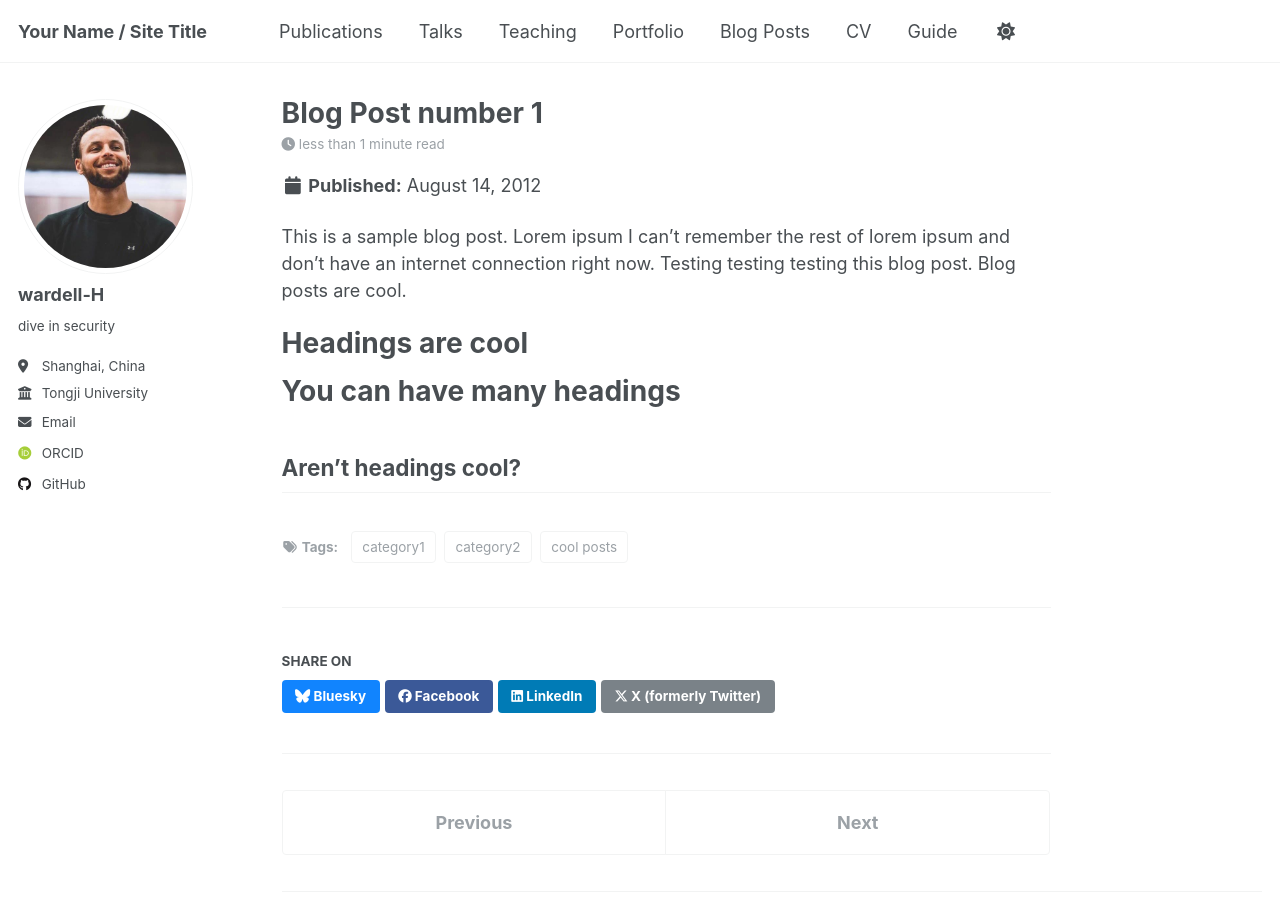
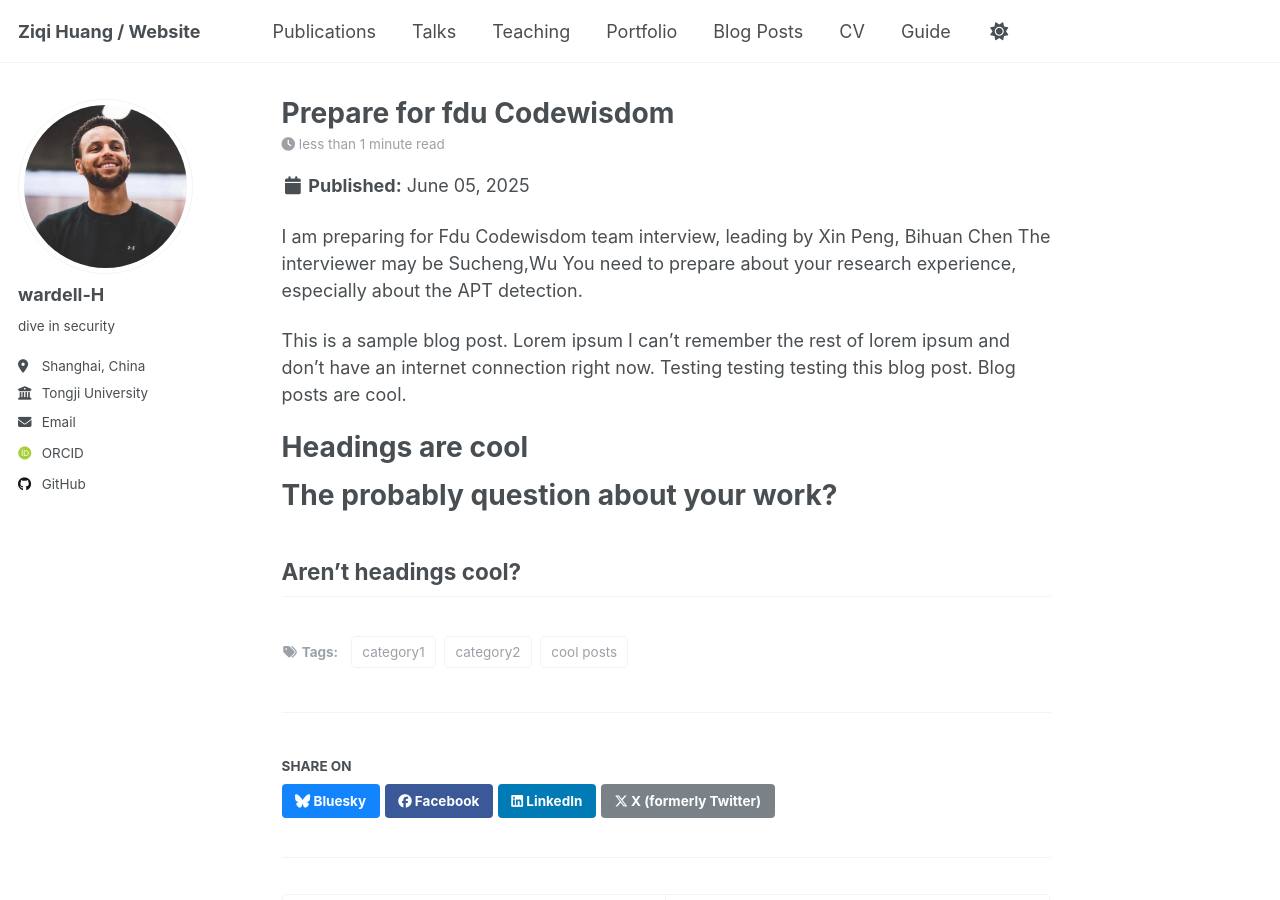
Before and after one commit to wardell-H/wardell-H.github.io, a Jekyll site: the page built from _posts/2012-08-14-blog-post-1.md, in a window 1280 px wide and 900 px high. Built offline with Jekyll 4.4.1, drawn with Linux system fonts in a browser that asks for light colours; some web fonts are replaced; some of the changed text lies outside the part shown.

Commit message:
modify aboutme.md

```diff
--- a/_config.yml
+++ b/_config.yml
@@ -9,9 +9,9 @@
 # Basic Site Settings
 locale                   : "en-US"
 site_theme               : "default"
-title                    : "Your Name / Site Title"
+title                    : "Ziqi Huang / Website"
 title_separator          : "-"
-name                     : &name "Your Name"
+name                     : &name "Ziqi Huang"
 description              : &description "personal description"
 url                      : https://wardell-h.github.io # the base hostname & protocol for your site e.g. "https://[your GitHub username].github.io" or if you already have some other page hosted on Github then use "https://[your GitHub username].github.io/[Your Repo Name]"
 baseurl                  : "" # the subpath of your site, e.g. "/blog"
--- a/_posts/2012-08-14-blog-post-1.md
+++ b/_posts/2012-08-14-blog-post-1.md
@@ -1,19 +1,22 @@
 ---
-title: 'Blog Post number 1'
-date: 2012-08-14
-permalink: /posts/2012/08/blog-post-1/
+title: 'Prepare for fdu Codewisdom'
+date: 2025-06-05
+permalink: /posts/2025/06/blog-post-1/
 tags:
   - cool posts
   - category1
   - category2
 ---
+I am preparing for Fdu Codewisdom team interview, leading by Xin Peng, Bihuan Chen
+The interviewer may be Sucheng,Wu
+You need to prepare about your research experience, especially about the APT detection.
 
 This is a sample blog post. Lorem ipsum I can't remember the rest of lorem ipsum and don't have an internet connection right now. Testing testing testing this blog post. Blog posts are cool.
 
 Headings are cool
 ======
 
-You can have many headings
+The probably question about your work?
 ======
 
 Aren't headings cool?
```
Also changed, not shown: _pages/about.md (+8 -2 lines).
